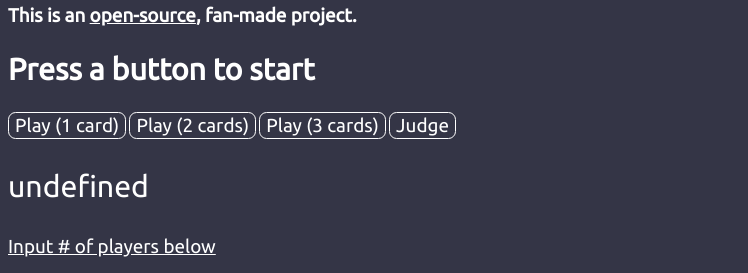
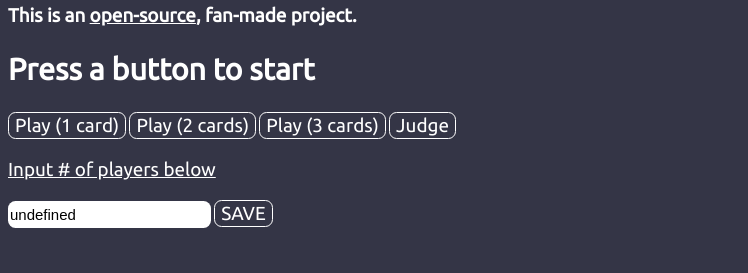
Before and after one commit to JacobBorgProgramming/CardsAgainstComputers-Website, a plain HTML site: page index.html in a window 1280 px wide. Shown: the part 180-453 px from the top of the page, without its empty margins (0-748 px from the left). Drawn offline with Linux system fonts and the light colour scheme; a web font is replaced by a local one.

Commit message:
Update index.html

```diff
--- a/index.html
+++ b/index.html
@@ -48,7 +48,7 @@
 
 
 
-        <p class="pc_l" id="playernumber">0</p>
+        <p class="pc_l" hidden># of players: <span id="playernumber">0</span></p>
         <p>
             <p class="pc_m_u">Input # of players below</p>
         <input type="text" id="playernumberinput" placeholder="" value="">
```
